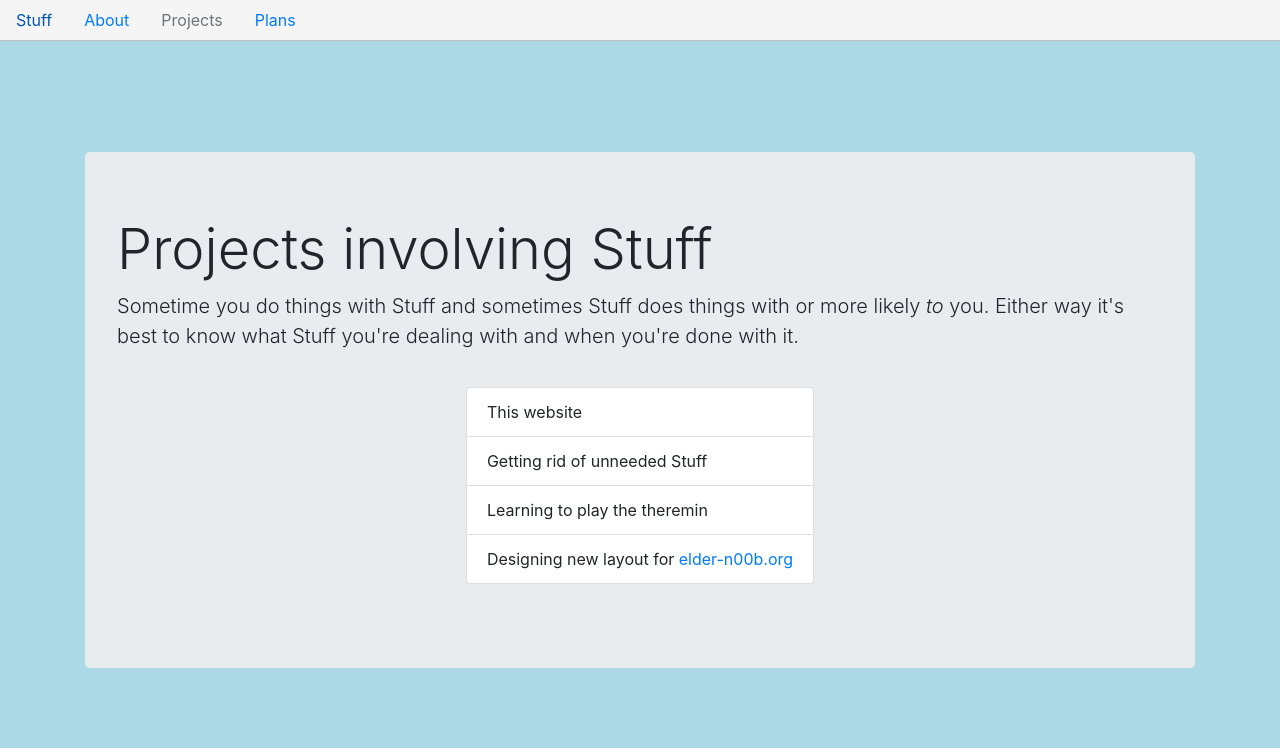
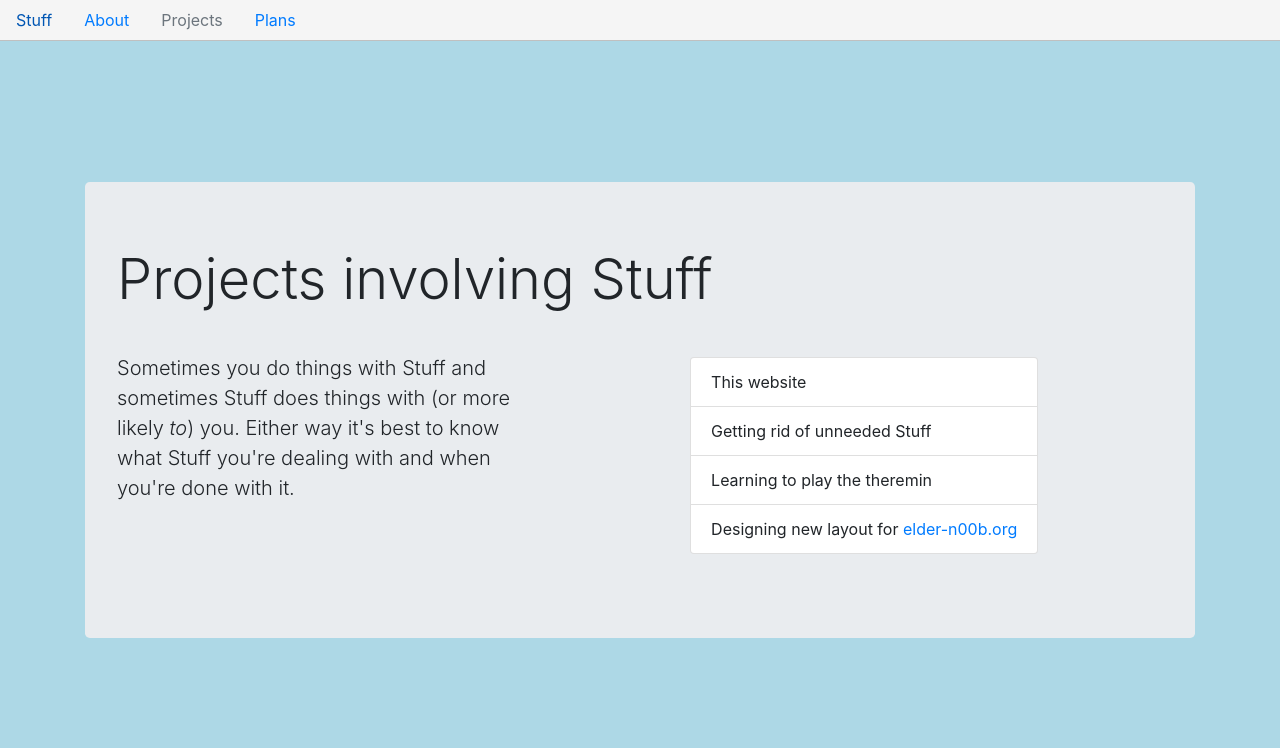
Before and after one commit to jkdelauney/web-project0, a plain HTML site: page projects.html in a window 1280 px wide. Shown: the top 748 px of the page. Drawn offline with nearby package versions, Linux system fonts and the light colour scheme; files that its build step writes are made by us from their sources.

Commit message:
Split about, projects, and plans jumbotrons into two columns

```diff
--- a/projects.html
+++ b/projects.html
@@ -21,13 +21,17 @@
 
     <div class="container h-100 d-flex">
         <div class="jumbotron my-auto">
-          <h1 class="display-4">Projects involving Stuff</h1>
-          <p class="lead">
-            Sometime you do things with Stuff and sometimes Stuff does things
-            with or more likely <em>to</em> you. Either way it's best to know what Stuff
-            you're dealing with and when you're done with it.
+          <h1 class="display-4 pb-3">Projects involving Stuff</h1>
+          <div class="row">
+            <div class="col-md-5">
+              <p class="lead py-3">
+                Sometimes you do things with Stuff and sometimes Stuff does
+                things with (or more likely <em>to</em>) you. Either way it's
+                best to know what Stuff you're dealing with and when you're
+                done with it.
               </p>
-          <div class="d-flex justify-content-center">
+            </div>
+            <div class="col-md-7 my-auto d-flex justify-content-center">
               <div class="project-list">
                 <ul class="list-group">
                   <li class="list-group-item">This website</li>
@@ -35,6 +39,7 @@
                   <li class="list-group-item">Learning to play the theremin</li>
                   <li class="list-group-item">Designing new layout for <a href="https://elder-n00b.org/">elder-n00b.org</a></li>
                 </ul>
+              </div>
             </div>
           </div>
         </div>
```
Also changed, not shown: about.html (+4 -4 lines), index.html (+1 -1 lines), plans.html (+7 -3 lines). Lines whose indentation alone changed are shown as unchanged.
